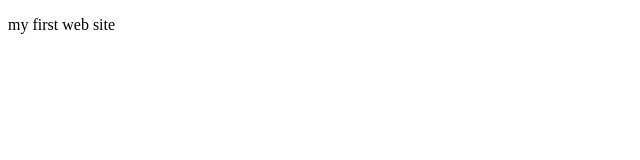
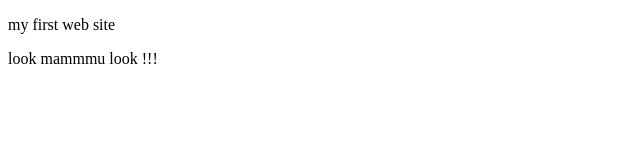
Before and after one commit to toopu/1st-web-site, a plain HTML site: page index.html in a window 1280 px wide. Shown: the whole page, without its empty margins (0-640 px from the left). Drawn offline with Linux system fonts and the light colour scheme.

Commit message:
learned github

```diff
--- a/index.html
+++ b/index.html
@@ -8,5 +8,6 @@
 </head>
 <body>
     <p>my first web site</p>
+    <p>look mammmu look !!! </p>
 </body>
 </html>
```
